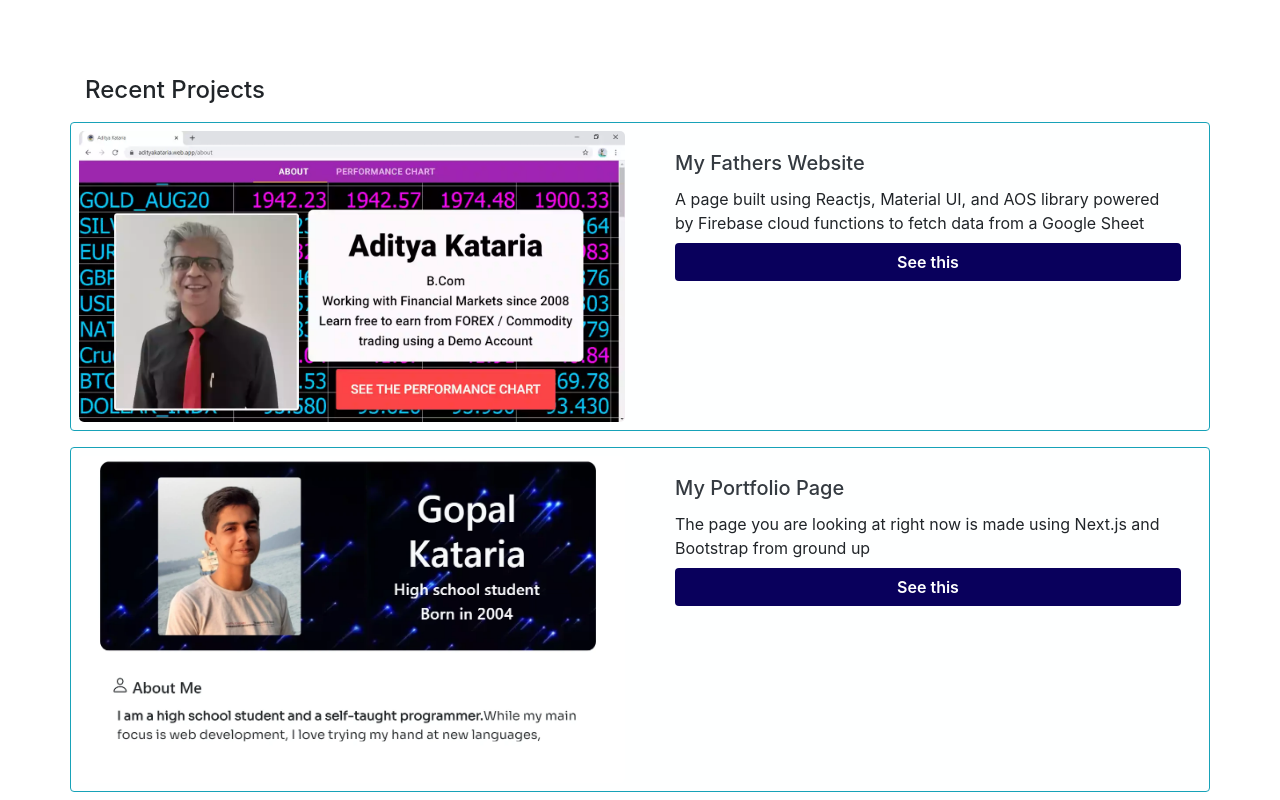
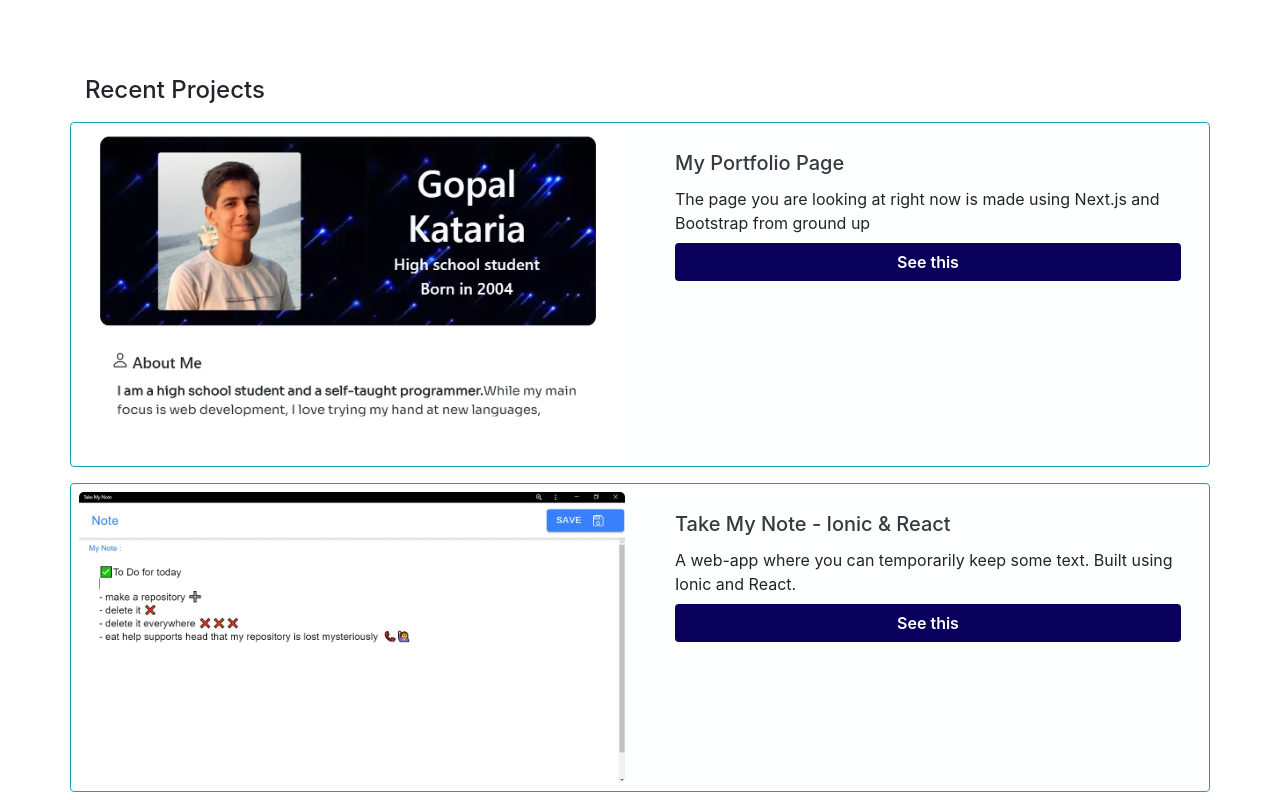
Before and after one commit to Gopalkataria/Gopalkataria, a Next.js app: page / in a window 1280 px wide. Shown: the part 1260-2060 px from the top of the page. Built offline with nearby package versions, Linux system fonts and the light colour scheme.

Commit message:
ok going back to a stable version, ig its time to branch beta and main from each other

```diff
--- a/pages/projects.tsx
+++ b/pages/projects.tsx
@@ -71,15 +71,7 @@ export function ProjectCardComponent(props: Project) {
 export const MainProjects: Project[] = [
 	// all project keys are UNIQUE
 	// only three projects here
-	{
-		uid: 1,
-		title: " My Fathers Website ",
-		description:
-			// `My Father gives free positional tips on how to earn from online FOREX and commodity trading using a Demo account with $100K virtual money.
-			`A page built using Reactjs, Material UI, and AOS library powered by Firebase cloud functions to fetch data from a Google Sheet
-			`,
-		link: "https://adityakataria.web.app",
-	},
+
 	{
 		uid: 2,
 		title: " My Portfolio Page ",
@@ -129,35 +121,7 @@ const OtherProjects: Project[] = [
 			" Notepy is a notepad clone written in Python. It's real power lies in customization. Everything from ribbons to menus can be easily customized by changing the code, though you need to figure out how it works first",
 		link: "https://github.com/Gopalkataria/Notepad-for-pythonists",
 	},
-	{
-		uid: 14,
-		title: " Cryptography Algorithms ",
-		description:
-			"Python Algorithm to encrypt/decrypt text using numerical keys text is encrypted multiple times with different techniques depending on no. of digits in the keys.",
-		link: "https://github.com/Gopalkataria/Cryptography",
-	},
-	{
-		uid: 13,
-		title: " Finding square roots",
-		description:
-			" An algorithm written in python to find square roots of positive whole numbers. Can find values of square roots of numbers upto ten thousand decimal places accurately ",
-		link: "https://github.com/Gopalkataria/square-root/",
-	},
 
-	{
-		uid: 11,
-		title: " Cryptography Algorithms - Java ",
-		description:
-			"If you are sending secret messages, You need to check this. Written in java so that Android developers could benefit from it. Purposely made hard to read. ",
-		link: "https://github.com/Gopalkataria/ceaser-cipher-java",
-	},
-	{
-		uid: 10,
-		title: " Finding Prime Numbers - Java ",
-		description:
-			"Let's find some prime numbers, maybe a few thousand. Algorithm isn't as complicated as the language. ",
-		link: "https://github.com/Gopalkataria/Prime-Numbers-Java",
-	},
 ];
 
 const AllProjects: Project[] = MainProjects.concat(OtherProjects);
--- a/public/scripts/main.css
+++ b/public/scripts/main.css
@@ -258,8 +258,6 @@ ion-icon {
 .interests {
 	content-visibility: auto;
 	transition: 0.6s ease-in-out;
-	scroll-snap-type: y mandatory !important;
-	scroll-snap-align: start !important;
 }
 .interests:hover {
 	box-shadow: 0 0 3px rgba(128, 128, 128, 0.931);
```
